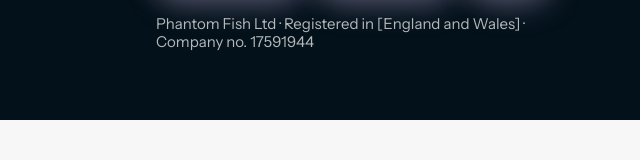
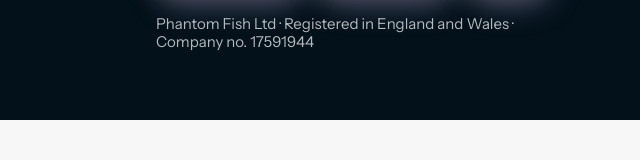
Before and after one commit to Vivvcaro/phantomfish-website, a plain HTML site: page index.html in a window 1280 px wide. Shown: the part 5134-5294 px from the top of the page, 640-1280 px from the left. Drawn offline with nearby package versions, Linux system fonts and the light colour scheme.

Commit message:
Confirm registration in England and Wales

```diff
--- a/index.html
+++ b/index.html
@@ -112,7 +112,7 @@
         <a class="button" href="#">LinkedIn&nbsp;&nbsp;↗</a>
         <a class="button" href="#">X&nbsp;&nbsp;↗</a>
       </nav>
-      <p class="footer__company">Phantom Fish Ltd · Registered in [England and Wales] · Company no. 17591944</p>
+      <p class="footer__company">Phantom Fish Ltd · Registered in England and Wales · Company no. 17591944</p>
     </div>
   </footer>
 
```
Also changed, not shown: 1 other file.
